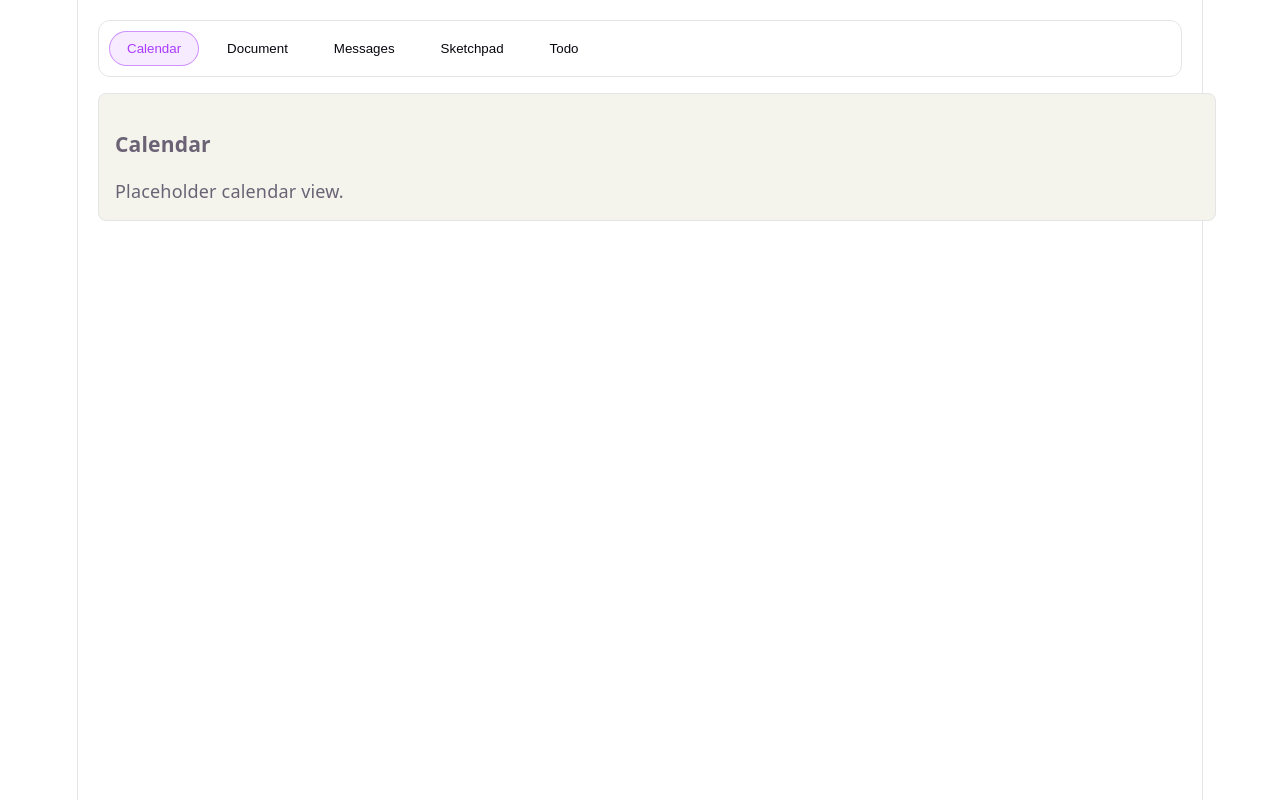
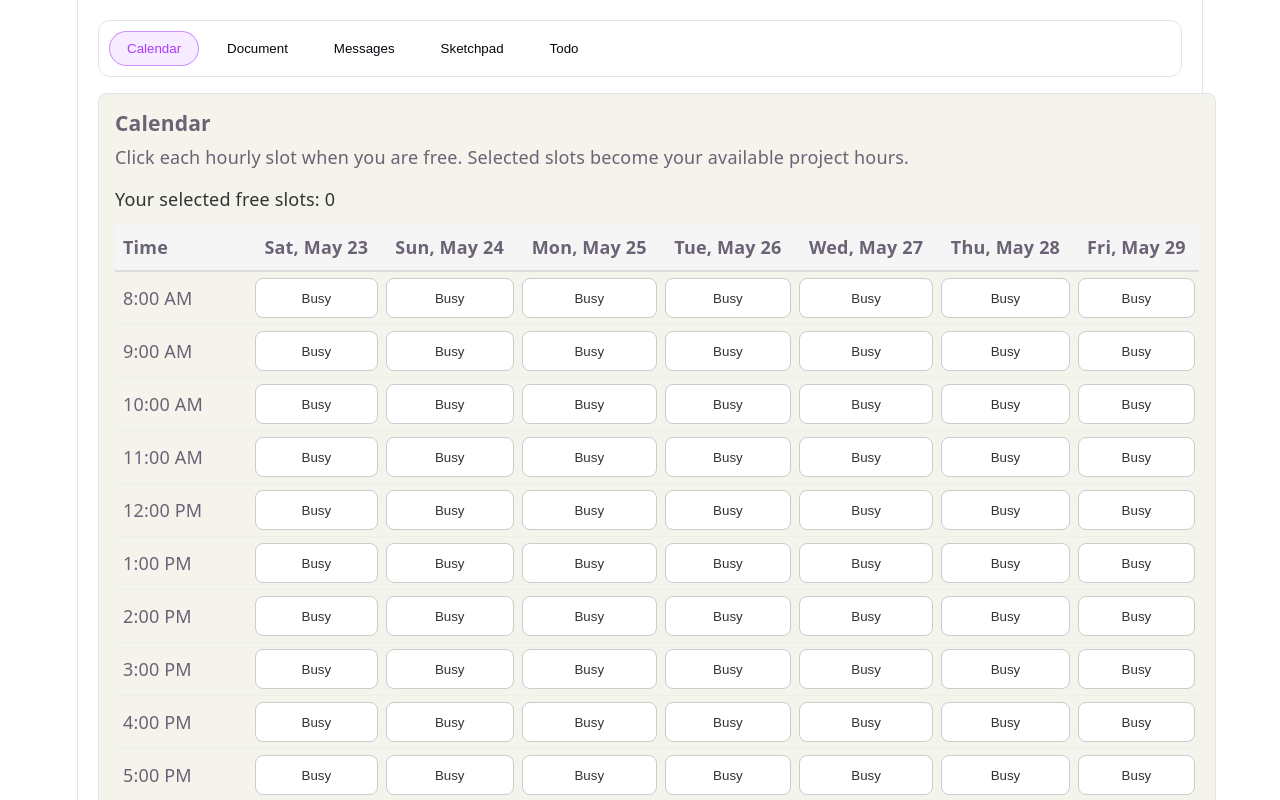
Before and after one commit to sorenbaca-tech/sendr, a React (Vite) app in the folder hackproject1/hackathon-project-1/: page / in a window 1280 px wide. Both pictures are taken after a click on the tab "Calendar". Shown: the top 800 px of the page. Built offline with nearby package versions, Linux system fonts and the light colour scheme.

Commit message:
Calendar

```diff
--- a/hackproject1/hackathon-project-1/src/components/Calendar.jsx
+++ b/hackproject1/hackathon-project-1/src/components/Calendar.jsx
@@ -1,10 +1,292 @@
-import React from 'react'
+import React, { useEffect, useMemo, useState } from 'react'
+
+const hourLabels = Array.from({ length: 12 }, (_, index) => {
+  const hour = 8 + index
+  const label = hour <= 12 ? `${hour}:00 ${hour === 12 ? 'PM' : 'AM'}` : `${hour - 12}:00 PM`
+  return { hour, label }
+})
+
+const STORAGE_KEY = 'calendar-selected-slots'
 
 export default function Calendar() {
+  const [selectedSlots, setSelectedSlots] = useState(() => {
+    if (typeof window === 'undefined') {
+      return {}
+    }
+
+    try {
+      const stored = window.localStorage.getItem(STORAGE_KEY)
+      return stored ? JSON.parse(stored) : {}
+    } catch {
+      return {}
+    }
+  })
+
+  const days = useMemo(() => {
+    const start = new Date()
+    return Array.from({ length: 7 }, (_, index) => {
+      const date = new Date(start)
+      date.setDate(start.getDate() + index)
+      const key = date.toISOString().slice(0, 10)
+      const label = date.toLocaleDateString(undefined, {
+        weekday: 'short',
+        month: 'short',
+        day: 'numeric',
+      })
+      return { key, label }
+    })
+  }, [])
+
+  const otherUsers = useMemo(() => {
+    const [monday, tuesday, wednesday, thursday, friday, saturday, sunday] = days.map(d => d.key)
+    return [
+      {
+        name: 'Alex',
+        availability: new Set([
+          `${monday}-9`,
+          `${monday}-10`,
+          `${tuesday}-14`,
+          `${wednesday}-11`,
+          `${thursday}-16`,
+          `${friday}-10`,
+          `${saturday}-9`,
+          `${sunday}-13`,
+        ]),
+      },
+      {
+        name: 'Riley',
+        availability: new Set([
+          `${monday}-12`,
+          `${tuesday}-11`,
+          `${tuesday}-15`,
+          `${wednesday}-9`,
+          `${thursday}-10`,
+          `${friday}-14`,
+          `${sunday}-16`,
+        ]),
+      },
+      {
+        name: 'Jordan',
+        availability: new Set([
+          `${monday}-8`,
+          `${wednesday}-13`,
+          `${wednesday}-14`,
+          `${thursday}-9`,
+          `${friday}-11`,
+          `${friday}-12`,
+          `${saturday}-15`,
+        ]),
+      },
+    ]
+  }, [days])
+
+  const toggleSlot = (dayKey, hour) => {
+    const slotKey = `${dayKey}-${hour}`
+    setSelectedSlots(prev => {
+      const next = {
+        ...prev,
+        [slotKey]: !prev[slotKey],
+      }
+
+      if (typeof window !== 'undefined') {
+        try {
+          window.localStorage.setItem(STORAGE_KEY, JSON.stringify(next))
+        } catch {
+          // Ignore write errors in private mode or restricted environments
+        }
+      }
+
+      return next
+    })
+  }
+
+  const selectedCount = Object.values(selectedSlots).filter(Boolean).length
+
   return (
-    <section className="component-card">
-      <h3>Calendar</h3>
-      <p>Placeholder calendar view.</p>
+    <section className="component-card" style={{ padding: '16px', minWidth: '100%' }}>
+      <div style={{ marginBottom: '16px' }}>
+        <h3 style={{ margin: '0 0 8px 0' }}>Calendar</h3>
+        <p style={{ margin: 0 }}>
+          Click each hourly slot when you are free. Selected slots become your available project hours.
+        </p>
+      </div>
+
+      <div style={{ marginBottom: '12px', color: '#333', fontWeight: 500 }}>
+        Your selected free slots: {selectedCount}
+      </div>
+
+      <div style={{ overflowX: 'auto', marginBottom: '24px' }}>
+        <table style={{ borderCollapse: 'collapse', width: '100%', minWidth: '720px' }}>
+          <thead>
+            <tr>
+              <th
+                style={{
+                  textAlign: 'left',
+                  padding: '10px 8px',
+                  borderBottom: '2px solid #ddd',
+                  background: '#f5f5f5',
+                  position: 'sticky',
+                  top: 0,
+                  zIndex: 1,
+                }}
+              >
+                Time
+              </th>
+              {days.map(day => (
+                <th
+                  key={day.key}
+                  style={{
+                    textAlign: 'center',
+                    padding: '10px 8px',
+                    borderBottom: '2px solid #ddd',
+                    background: '#f5f5f5',
+                  }}
+                >
+                  {day.label}
+                </th>
+              ))}
+            </tr>
+          </thead>
+          <tbody>
+            {hourLabels.map(({ hour, label }) => (
+              <tr key={hour}>
+                <td
+                  style={{
+                    padding: '10px 8px',
+                    borderBottom: '1px solid #eee',
+                    fontWeight: 500,
+                    width: '120px',
+                  }}
+                >
+                  {label}
+                </td>
+                {days.map(day => {
+                  const slotKey = `${day.key}-${hour}`
+                  const isSelected = !!selectedSlots[slotKey]
+                  return (
+                    <td key={slotKey} style={{ padding: '6px 4px', borderBottom: '1px solid #eee' }}>
+                      <button
+                        type="button"
+                        onClick={() => toggleSlot(day.key, hour)}
+                        style={{
+                          width: '100%',
+                          minHeight: '40px',
+                          border: '1px solid #ccc',
+                          borderRadius: '8px',
+                          background: isSelected ? '#3b82f6' : '#fff',
+                          color: isSelected ? '#fff' : '#333',
+                          cursor: 'pointer',
+                          transition: 'background 150ms ease, transform 150ms ease',
+                        }}
+                        aria-pressed={isSelected}
+                      >
+                        {isSelected ? 'Free' : 'Busy'}
+                      </button>
+                    </td>
+                  )
+                })}
+              </tr>
+            ))}
+          </tbody>
+        </table>
+      </div>
+
+      <div style={{ marginBottom: '12px' }}>
+        <h4 style={{ margin: '0 0 8px 0' }}>Collaborators' calendars</h4>
+        <p style={{ margin: 0, color: '#555' }}>
+          View other team members' free hours across the same week.
+        </p>
+      </div>
+
+      <div style={{ display: 'grid', gap: '18px' }}>
+        {otherUsers.map(user => (
+          <div
+            key={user.name}
+            style={{
+              border: '1px solid #e5e7eb',
+              borderRadius: '12px',
+              padding: '12px',
+              background: '#fbfbfb',
+            }}
+          >
+            <div style={{ marginBottom: '10px', fontWeight: 600, color: '#111' }}>
+              {user.name}
+            </div>
+            <div style={{ overflowX: 'auto' }}>
+              <table style={{ borderCollapse: 'collapse', width: '100%', minWidth: '720px' }}>
+                <thead>
+                  <tr>
+                    <th
+                      style={{
+                        textAlign: 'left',
+                        padding: '8px 6px',
+                        borderBottom: '2px solid #ddd',
+                        background: '#f9fafb',
+                        position: 'sticky',
+                        top: 0,
+                        zIndex: 1,
+                      }}
+                    >
+                      Time
+                    </th>
+                    {days.map(day => (
+                      <th
+                        key={day.key}
+                        style={{
+                          textAlign: 'center',
+                          padding: '8px 6px',
+                          borderBottom: '2px solid #ddd',
+                          background: '#f9fafb',
+                        }}
+                      >
+                        {day.label}
+                      </th>
+                    ))}
+                  </tr>
+                </thead>
+                <tbody>
+                  {hourLabels.map(({ hour, label }) => (
+                    <tr key={`${user.name}-${hour}`}>
+                      <td
+                        style={{
+                          padding: '8px 6px',
+                          borderBottom: '1px solid #eee',
+                          fontWeight: 500,
+                          width: '120px',
+                        }}
+                      >
+                        {label}
+                      </td>
+                      {days.map(day => {
+                        const isFree = user.availability.has(`${day.key}-${hour}`)
+                        return (
+                          <td key={`${user.name}-${day.key}-${hour}`} style={{ padding: '6px 4px', borderBottom: '1px solid #eee' }}>
+                            <div
+                              style={{
+                                width: '100%',
+                                minHeight: '36px',
+                                borderRadius: '8px',
+                                background: isFree ? '#10b981' : '#f3f4f6',
+                                color: isFree ? '#fff' : '#6b7280',
+                                display: 'flex',
+                                alignItems: 'center',
+                                justifyContent: 'center',
+                                fontSize: '0.85rem',
+                              }}
+                            >
+                              {isFree ? 'Free' : 'Busy'}
+                            </div>
+                          </td>
+                        )
+                      })}
+                    </tr>
+                  ))}
+                </tbody>
+              </table>
+            </div>
+          </div>
+        ))}
+      </div>
     </section>
   )
 }
```
